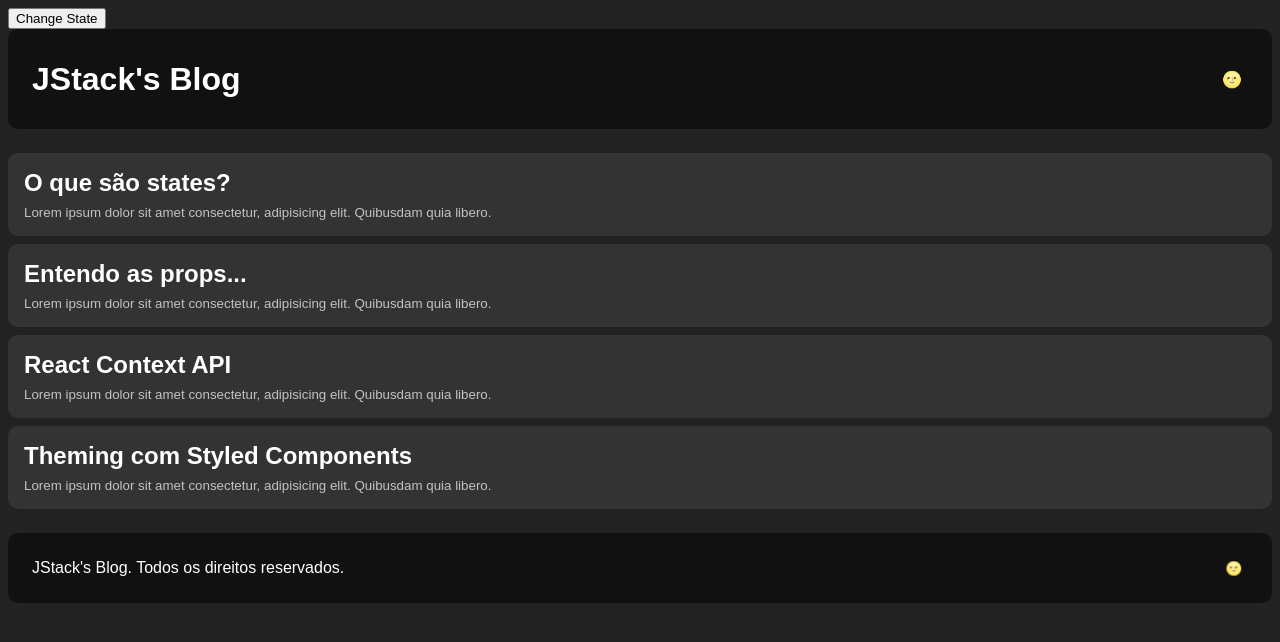
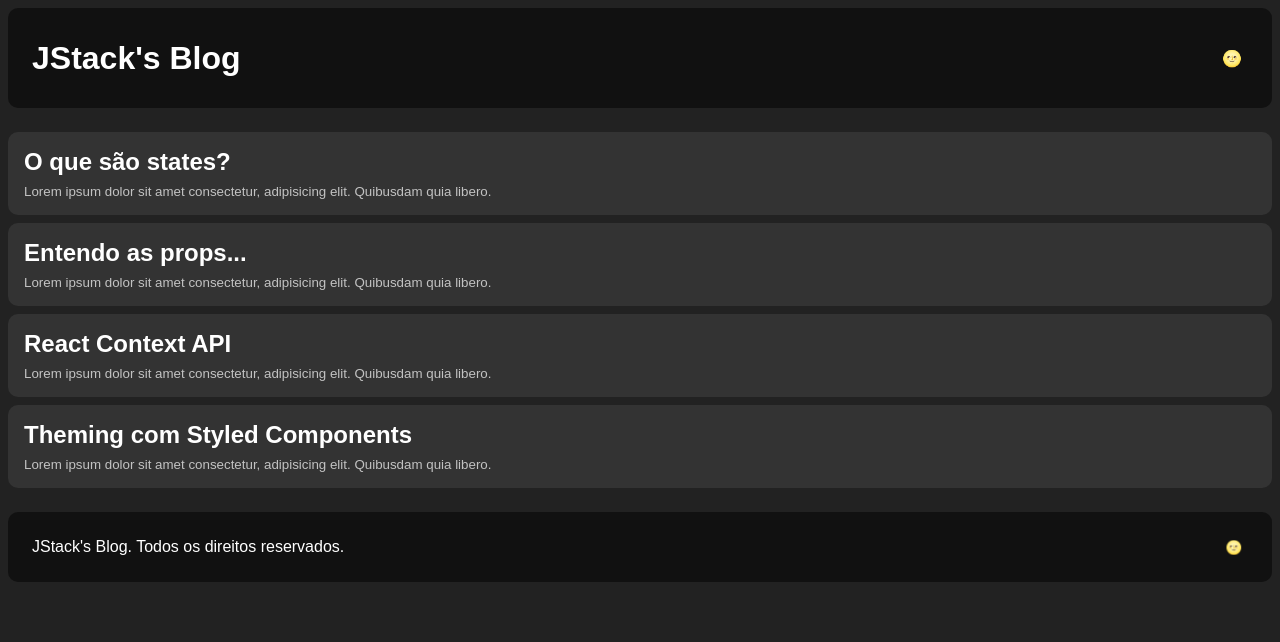
Before and after one commit to luizguiilherme/Estudos, a React app in the folder Cursos/JStack/react-fundamentos-classes/: page / in a window 1280 px wide. Shown: the top 642 px of the page. Built offline with nearby package versions, Linux system fonts and the light colour scheme.

Commit message:
Convertendo ThemeProvider para Class Component

```diff
--- a/Cursos/JStack/react-fundamentos-classes/src/App.js
+++ b/Cursos/JStack/react-fundamentos-classes/src/App.js
@@ -8,35 +8,6 @@ import { ThemeProvider, ThemeContext } from './contexts/ThemeContext'
 import themes from './styles/themes';
 
 class App extends Component {
-  state = {
-    changed: false,
-  }
-  componentDidMount() {
-    console.log('componentDidMout')
-  }
-
-  componentDidUpdate(prevProps, prevState) {
-    console.log('componentDidUpdate', {
-      currentState: this.state,
-      prevState,
-      prevProps,
-    })
-  }
-
-  // componentDidCatch(error, info){
-  //   console.log({ error, info})
-  // }
-
-  shouldComponentUpdate(nextProps, nextState) {
-    console.log('shouldComponentUpdat', {
-      currentState: this.state,
-      nextState,
-      nextProps,
-    });
-
-    return false;
-  }
-
   render() {
     console.log('rendered')
     return (
@@ -45,9 +16,7 @@ class App extends Component {
           {({ theme, handleToggleTheme }) => (
             <StyledThemeProvider theme={themes[theme] || themes.dark}>
               <GlobalStyle />
-              <button onClick={handleToggleTheme}>Change State</button>
-              {theme === 'dark' && <Layout />}
-              <br /><br /><br /><br /><br /><br /><br /><br /><br /><br /><br /><br /><br /><br /><br /><br /><br /><br /><br /><br /><br /><br /><br /><br /><br /><br /><br /><br /><br /><br /><br /><br /><br /><br /><br /><br /><br /><br /><br /><br /><br /><br /><br /><br /><br /><br /><br /><br /><br /><br /><br /><br /><br /><br /><br /><br /><br /><br /><br /><br /><br /><br /><br /><br /><br /><br /><br /><br /><br /><br /><br /><br /><br /><br /><br /><br /><br /><br /><br /><br /><br /><br /><br /><br /><br /><br /><br /><br /><br /><br /><br /><br /><br /><br /><br /><br /><br /><br /><br /><br /><br /><br />
+              <Layout />
             </StyledThemeProvider>
           )}
         </ThemeContext.Consumer>
--- a/Cursos/JStack/react-fundamentos-classes/src/components/Layout/index.js
+++ b/Cursos/JStack/react-fundamentos-classes/src/components/Layout/index.js
@@ -5,20 +5,6 @@ import PostsList from '../PostsList';
 import Footer from '../Footer';
 
 export default class Layout extends React.Component {
-  componentDidMount(){
-    console.log('Componente montou');
-    document.addEventListener('scroll', this.handleScroll)
-  }
-
-  componentWillUnmount(){
-    console.log('componente desmontou')
-    document.removeEventListener('scroll', this.handleScroll)
-  }
-
-  handleScroll = () => {
-    console.log('scroled...');
-  };
-
   render() {
     return (
       <>
--- a/Cursos/JStack/react-fundamentos-classes/src/contexts/ThemeContext.js
+++ b/Cursos/JStack/react-fundamentos-classes/src/contexts/ThemeContext.js
@@ -2,17 +2,27 @@ import React, { createContext, useState, useContext } from "react";
 
 export const ThemeContext = createContext();
 
-export function ThemeProvider({ children }){
-  const [theme, setTheme] = useState('dark');
+export class ThemeProvider extends React.Component {
+  state = {
+    theme: 'dark',
+  };
 
-  function handleToggleTheme(){
+  handleToggleTheme = () => {
     console.log('from context...')
-    setTheme(prevState => prevState === 'dark' ? 'light' : 'dark');
+    this.setState(prevState => ({
+      theme: prevState.theme === 'dark' ? 'light' : 'dark'
+      }));
   }
-
-  return(
-    <ThemeContext.Provider value={{ theme, handleToggleTheme }}>
-      {children}
-    </ThemeContext.Provider>
-  )
+  render(){
+    return(
+      <ThemeContext.Provider
+        value={{
+          theme: this.state.theme,
+          handleToggleTheme: this.handleToggleTheme
+        }}
+      >
+        {this.props.children}
+      </ThemeContext.Provider>
+    )
+  }
 }
```
